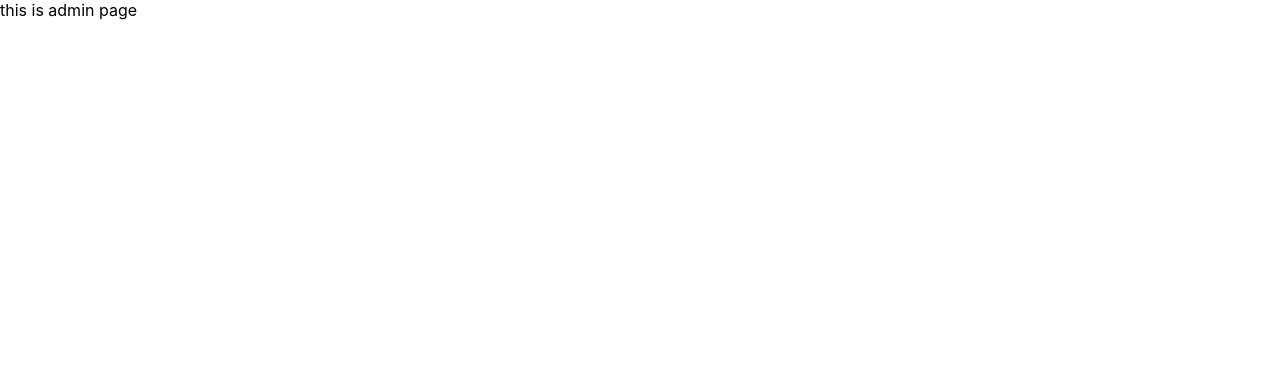
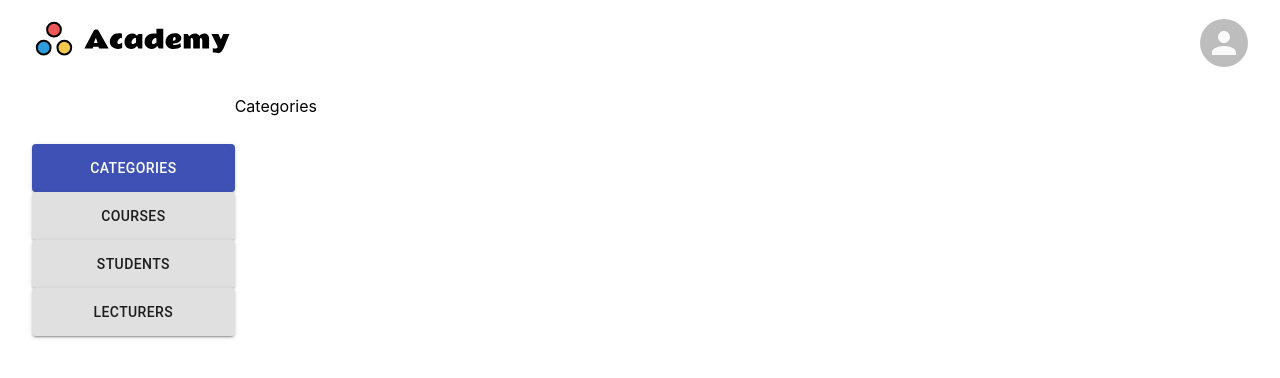
Before and after one commit to wnc2021nnn/udemy-admin, a React (Create React App) app: page / in a window 1280 px wide. Shown: the top 378 px of the page. Built offline with nearby package versions, Linux system fonts and the light colour scheme.

Commit message:
Construct layout for admin

```diff
--- a/src/App.js
+++ b/src/App.js
@@ -1,8 +1,15 @@
+import { Box } from "@material-ui/core";
 import { Fragment } from "react";
+import { AdminLayout } from "./components/layout/AdminLayout";
+import { NavigationBar } from "./components/navigation/NavigationBar";
 
 export function App(props) {
-    return (<Fragment>
-        <text>
-            this is admin page
-        </text></Fragment>);
+  return (
+    <Fragment>
+      <NavigationBar />
+      <main>
+        <AdminLayout />
+      </main>
+    </Fragment>
+  );
 }
--- /dev/null
+++ b/src/components/layout/AdminLayout.js
@@ -0,0 +1,31 @@
+import { Box, Grid } from "@material-ui/core";
+import { LeftNavigation } from "../navigation/LeftNavigation";
+import { useState } from "react";
+import { CategoriesContainer } from "../main-content/CategoriesContainer";
+import { CoursesContainer } from "../main-content/CoursesContainer";
+import { LecturersContainer } from "../main-content/LecturersContainer";
+import { StudentsContainer } from "../main-content/StudentsContainer";
+
+export function AdminLayout(props) {
+  const [tabIndex, setTabIndex] = useState(0);
+
+  const tabViews = [
+    <CategoriesContainer />,
+    <CoursesContainer />,
+    <LecturersContainer />,
+    <StudentsContainer />,
+  ];
+
+  return (
+    <Box borderRadius={8} borderColor="grey.500" mt={12} mx="32px">
+      <Grid container maxWidth="lg">
+        <Grid item xs={2}>
+          <LeftNavigation currentTabIndex={tabIndex} onClickTab={setTabIndex} />
+        </Grid>
+        <Grid item xs={10}>
+          {tabViews[tabIndex]}
+        </Grid>
+      </Grid>
+    </Box>
+  );
+}
--- /dev/null
+++ b/src/components/main-content/CategoriesContainer.js
@@ -0,0 +1,9 @@
+import { Fragment } from "react";
+
+export function CategoriesContainer(props) {
+  return (
+    <Fragment>
+      <text>Categories</text>
+    </Fragment>
+  );
+}
--- /dev/null
+++ b/src/components/main-content/CoursesContainer.js
@@ -0,0 +1,9 @@
+import { Fragment } from "react";
+
+export function CoursesContainer(props) {
+  return (
+    <Fragment>
+      <text>Courses</text>
+    </Fragment>
+  );
+}
--- /dev/null
+++ b/src/components/main-content/LecturersContainer.js
@@ -0,0 +1,9 @@
+import { Fragment } from "react";
+
+export function LecturersContainer(props) {
+  return (
+    <Fragment>
+      <text>lecturers</text>
+    </Fragment>
+  );
+}
--- /dev/null
+++ b/src/components/main-content/StudentsContainer.js
@@ -0,0 +1,9 @@
+import { Fragment } from "react";
+
+export function StudentsContainer(props) {
+  return (
+    <Fragment>
+      <text>Students</text>
+    </Fragment>
+  );
+}
--- /dev/null
+++ b/src/components/navigation/LeftNavigation.js
@@ -0,0 +1,35 @@
+import { Button, Box, Grid } from "@material-ui/core";
+
+export function LeftNavigation(props) {
+  const tabs = ["Categories", "Courses", "Students", "Lecturers"];
+
+  const navButtons = tabs.map((tab, index) => (
+    <NavButton
+      text={tab}
+      color={props.currentTabIndex === index ? "primary" : "default"}
+      onClick={() => props.onClickTab(index)}
+    />
+  ));
+
+  return (
+    <Grid container direction="column" justifyContent="flex-start">
+      <Box padding={3}></Box>
+      {navButtons}
+    </Grid>
+  );
+}
+
+function NavButton(props) {
+  return (
+    <Button
+      href={props.href}
+      fullWidth="true"
+      style={{ height: "48px" }}
+      onClick={props.onClick}
+      variant="contained"
+      color={props.color}
+    >
+      {props.text}
+    </Button>
+  );
+}
--- /dev/null
+++ b/src/components/navigation/NavigationBar.js
@@ -0,0 +1,19 @@
+import React from "react";
+import { NavLink } from "react-router-dom";
+import classes from "./NavigationBar.module.css";
+import logoIcon from "../../assets/icons/Logo.svg";
+import { useSelector } from "react-redux";
+import { Avatar, Box } from "@material-ui/core";
+
+export function NavigationBar(props) {
+  return (
+    <nav className={classes.nav}>
+      <Box flexGrow={1}>
+        <NavLink to="/" activeClassName={classes.active}>
+          <img src={logoIcon} alt="" />
+        </NavLink>
+      </Box>
+      <Avatar style={{ height: "48px", width: "48px" }} />
+    </nav>
+  );
+}
--- /dev/null
+++ b/src/components/navigation/NavigationBar.module.css
@@ -0,0 +1,67 @@
+.nav {
+    width: 100%;
+    display: flex;
+    justify-content: space-evenly;
+    align-items: center;
+    margin: auto;
+    position: fixed;
+    padding: 15px 32px 10px;
+    height: 80px;
+    background-color: white;
+    top: 0%;
+    z-index: 100;
+    animation: navanimation 1s ease-in;
+}
+
+a{
+    text-decoration: none;
+    font-family: Roboto;
+    font-size: 20px;
+}
+
+a:hover{
+    color: rgba(138, 164, 209, 0.467);
+}
+
+.logo {
+    font-size: 24px;
+    font-family: Rammetto One;
+    font-weight: normal;
+}
+
+.active {
+    color: rgba(17, 195, 240, 0.815);
+}
+
+.search_bar {
+    width: 50%;
+}
+
+.search_bar input{
+   padding: 10px 28px;
+   border-radius: 100px;
+   border-style: solid;
+   font-size: 20px;
+}
+
+.search_bar input:focus{
+    border:none;
+ }
+
+.search_bar input{
+    width: 80%;
+}
+
+@keyframes navanimation{
+    0%{
+        transform: translateY(-100%);
+    }
+
+    60%{
+        transform: translateY(20%);
+    }
+
+    100%{
+        transform: translateY(0%);
+    }
+}
```
